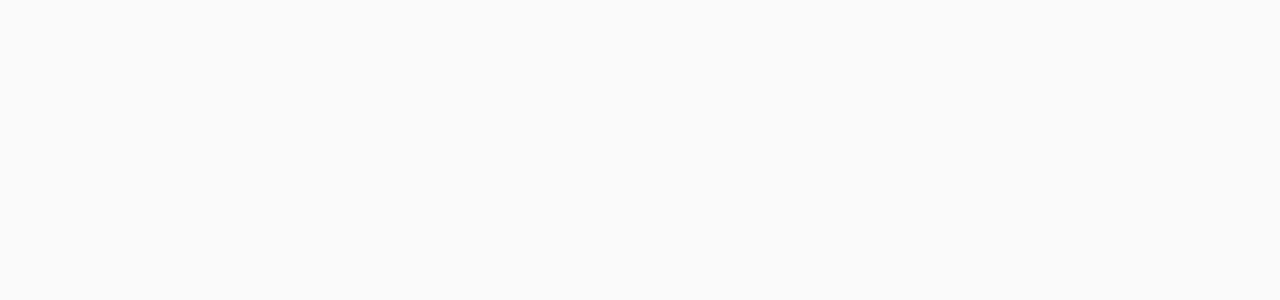
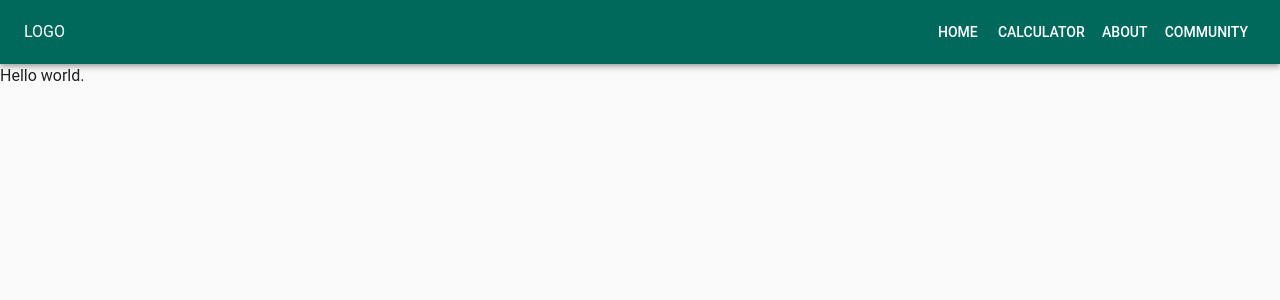
Before and after one commit to joshnorlin/bydv-calculator, a React (Vite) app: page /home in a window 1280 px wide. Before the commit this address had no page. Shown: the top 300 px of the page. Built offline with nearby package versions, Linux system fonts and the light colour scheme.

Commit message:
feat: add MUI-styled header component.

```diff
--- a/src/App.tsx
+++ b/src/App.tsx
@@ -7,6 +7,14 @@
 import { Home } from './pages/home';
 import { CalculatorHome } from './pages/calculator/calculatorHome';
 import { Recommendations } from './pages/calculator/recommendations';
+import { Header } from './components/Header';
+
+export const pages = [
+  "home",
+  "calculator",
+  "about",
+  "community"
+]
 
 function App() {
   return (
@@ -14,8 +22,9 @@
         <PersistGate persistor={persistor} loading={null}>
           <ConfigProvider>
             <BrowserRouter>
+              <Header />
               <Routes>
-                <Route path="/" element={<Home />} />
+                <Route path="/home" element={<Home />} />
                 <Route path="/calculator" element={<CalculatorHome />} />
                   <Route path="/recommendations" element={<Recommendations />} />
               </Routes>
--- /dev/null
+++ b/src/components/Header.tsx
@@ -0,0 +1,82 @@
+import { AppBar, Toolbar, Button, Stack, Box, IconButton, Menu, MenuItem } from "@mui/material";
+import MenuIcon from "@mui/icons-material/Menu";
+import { useState } from "react";
+import { pages } from "../App";
+import useMediaQuery from "@mui/material/useMediaQuery";
+import { useTheme } from "@mui/material/styles";
+
+export function Header() {
+    const theme = useTheme();
+    const isSmall = useMediaQuery(theme.breakpoints.down("sm"));
+
+    const [anchorEl, setAnchorEl] = useState<null | HTMLElement>(null);
+    const handleMenuOpen = (event: React.MouseEvent<HTMLElement>) => setAnchorEl(event.currentTarget);
+    const handleMenuClose = () => setAnchorEl(null);
+
+    return (
+        <AppBar position="sticky">
+            <Toolbar>
+                <Stack
+                    direction="row"
+                    spacing={2}
+                    sx={{
+                        justifyContent: "space-between",
+                        alignItems: "center",
+                        width: "100%",
+                    }}
+                >
+                    <Box>LOGO</Box>
+                    <Box>
+                        {isSmall ? (
+                            <>
+                                <IconButton
+                                    color="inherit"
+                                    onClick={handleMenuOpen}
+                                    edge="end"
+                                    aria-label="menu"
+                                >
+                                    <MenuIcon />
+                                </IconButton>
+                                <Menu
+                                    anchorEl={anchorEl}
+                                    open={Boolean(anchorEl)}
+                                    onClose={handleMenuClose}
+                                    anchorOrigin={{
+                                        vertical: "bottom",
+                                        horizontal: "right",
+                                    }}
+                                    transformOrigin={{
+                                        vertical: "top",
+                                        horizontal: "right",
+                                    }}
+                                >
+                                    {pages.map(page => (
+                                        <MenuItem
+                                            key={page}
+                                            component="a"
+                                            href={`/${page}`}
+                                            onClick={handleMenuClose}
+                                        >
+                                            {page}
+                                        </MenuItem>
+                                    ))}
+                                </Menu>
+                            </>
+                        ) : (
+                            pages.map(page => (
+                                <Button
+                                    color="inherit"
+                                    variant="text"
+                                    href={`/${page}`}
+                                    key={page}
+                                >
+                                    {page}
+                                </Button>
+                            ))
+                        )}
+                    </Box>
+                </Stack>
+            </Toolbar>
+        </AppBar>
+    );
+}
--- a/src/main.tsx
+++ b/src/main.tsx
@@ -3,6 +3,8 @@
 import App from './App'
 import { ThemeProvider, CssBaseline } from '@mui/material';
 import theme from './theme';
+
+
 
 const rootElement = document.getElementById('root');
 if (rootElement) {
--- a/src/pages/home.tsx
+++ b/src/pages/home.tsx
@@ -1,5 +1,5 @@
 export function Home() {
     return (
-        <div>Hello World!</div>
-    )
+        <div>Hello world.</div>
+    );
 }
```
